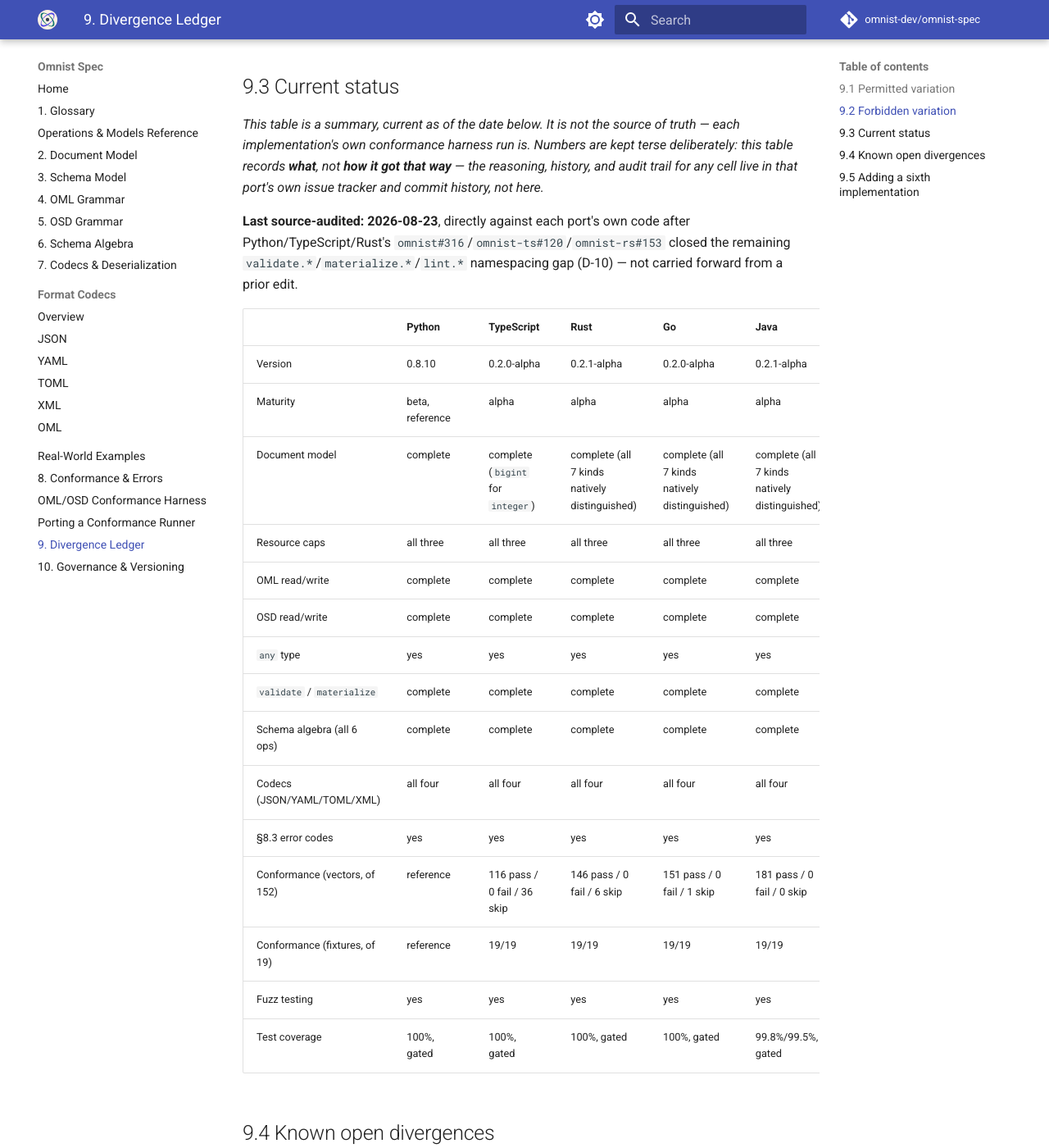
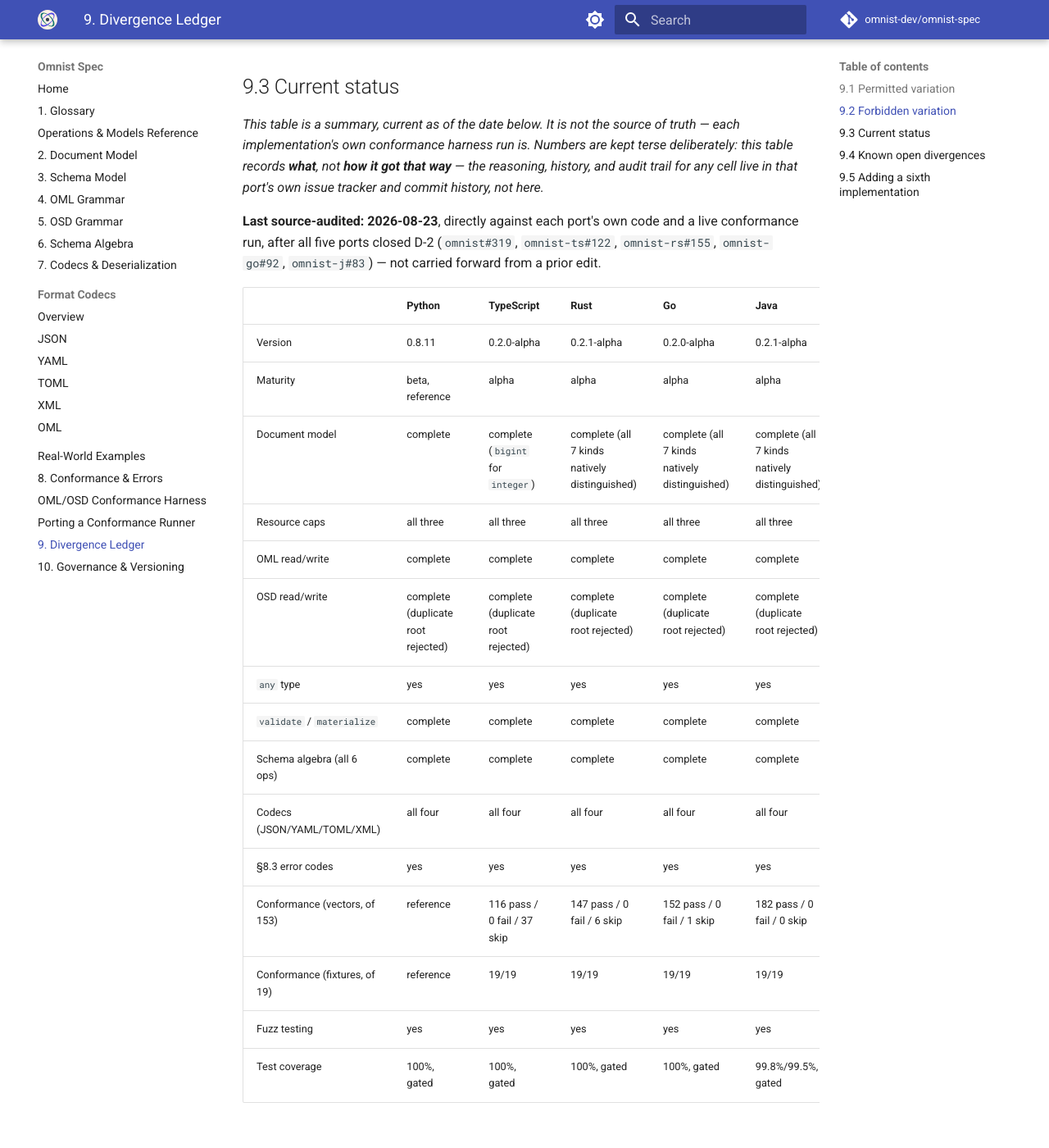
Before and after one commit to omnist-dev/omnist-spec, an MkDocs documentation site: the page built from docs/09-divergence-ledger.md, in a window 1280 px wide and 1400 px high, scrolled down 1971 px. Shown: the whole window at 82% size. Built offline with MkDocs 1.6.1 and Material for MkDocs 9.7.7, drawn with Linux system fonts in a browser that asks for light colours; comment, search, counter and statistics services are not loaded; some of the changed text lies outside the part shown.

Commit message:
Close D-2: duplicate root now rejected across all 5 ports
Python (omnist#319), TypeScript (omnist-ts#122), Rust (omnist-rs#155),
Go (omnist-go#92), and Java (omnist-j#83) all implemented
schema.duplicate-root and pass the new conformance vector. Re-verified
live: §9.3's vector count moves 152 -> 153, each port's pass count moves
with it. D-2 removed from §9.4 per this chapter's own rule -- resolution
lives in each port's own PR, not as a lingering ledger row.

```diff
--- a/docs/09-divergence-ledger.md
+++ b/docs/09-divergence-ledger.md
@@ -96,24 +96,24 @@ way** — the reasoning, history, and audit trail for any cell live in that
 port's own issue tracker and commit history, not here.*
 
 **Last source-audited: 2026-08-23**, directly against each port's own code
-after Python/TypeScript/Rust's `omnist#316`/`omnist-ts#120`/`omnist-rs#153`
-closed the remaining `validate.*`/`materialize.*`/`lint.*` namespacing gap
-(D-10) — not carried forward from a prior edit.
+and a live conformance run, after all five ports closed D-2 (`omnist#319`,
+`omnist-ts#122`, `omnist-rs#155`, `omnist-go#92`, `omnist-j#83`) —
+not carried forward from a prior edit.
 
 | | Python | TypeScript | Rust | Go | Java |
 |---|---|---|---|---|---|
-| Version | 0.8.10 | 0.2.0-alpha | 0.2.1-alpha | 0.2.0-alpha | 0.2.1-alpha |
+| Version | 0.8.11 | 0.2.0-alpha | 0.2.1-alpha | 0.2.0-alpha | 0.2.1-alpha |
 | Maturity | beta, reference | alpha | alpha | alpha | alpha |
 | Document model | complete | complete (`bigint` for `integer`) | complete (all 7 kinds natively distinguished) | complete (all 7 kinds natively distinguished) | complete (all 7 kinds natively distinguished) |
 | Resource caps | all three | all three | all three | all three | all three |
 | OML read/write | complete | complete | complete | complete | complete |
-| OSD read/write | complete | complete | complete | complete | complete |
+| OSD read/write | complete (duplicate root rejected) | complete (duplicate root rejected) | complete (duplicate root rejected) | complete (duplicate root rejected) | complete (duplicate root rejected) |
 | `any` type | yes | yes | yes | yes | yes |
 | `validate` / `materialize` | complete | complete | complete | complete | complete |
 | Schema algebra (all 6 ops) | complete | complete | complete | complete | complete |
 | Codecs (JSON/YAML/TOML/XML) | all four | all four | all four | all four | all four |
 | §8.3 error codes | yes | yes | yes | yes | yes |
-| Conformance (vectors, of 152) | reference | 116 pass / 0 fail / 36 skip | 146 pass / 0 fail / 6 skip | 151 pass / 0 fail / 1 skip | 181 pass / 0 fail / 0 skip |
+| Conformance (vectors, of 153) | reference | 116 pass / 0 fail / 37 skip | 147 pass / 0 fail / 6 skip | 152 pass / 0 fail / 1 skip | 182 pass / 0 fail / 0 skip |
 | Conformance (fixtures, of 19) | reference | 19/19 | 19/19 | 19/19 | 19/19 |
 | Fuzz testing | yes | yes | yes | yes | yes |
 | Test coverage | 100%, gated | 100%, gated | 100%, gated | 100%, gated | 99.8%/99.5%, gated |
@@ -126,7 +126,6 @@ not as a growing paragraph in this file.
 
 | # | Issue | Status |
 |---|---|---|
-| D-2 | OSD: a duplicate `root` declaration — Python lets the later one silently win. [§5.8](05-osd-grammar.md#58-root) now MUSTs `schema.duplicate-root` as an error (2026-08-23), with a conformance vector. | Open, per-port rollout (tracked in each repo's own issues, not duplicated here). |
 | D-3 | Silent codec adjustments with no diagnostic reported: XML attributes and namespace prefixes dropped on read, and cross-label interleaving lost writing to any JSON-family format (JSON/YAML/TOML). [§8.3.8](08-conformance-and-errors.md#838-format-codec-adjustments)'s three codes for these now MUST be emitted (2026-08-23), each with a conformance vector. | Open, per-port rollout (tracked in each repo's own issues, not duplicated here). |
 
 ## 9.5 Adding a sixth implementation
```
